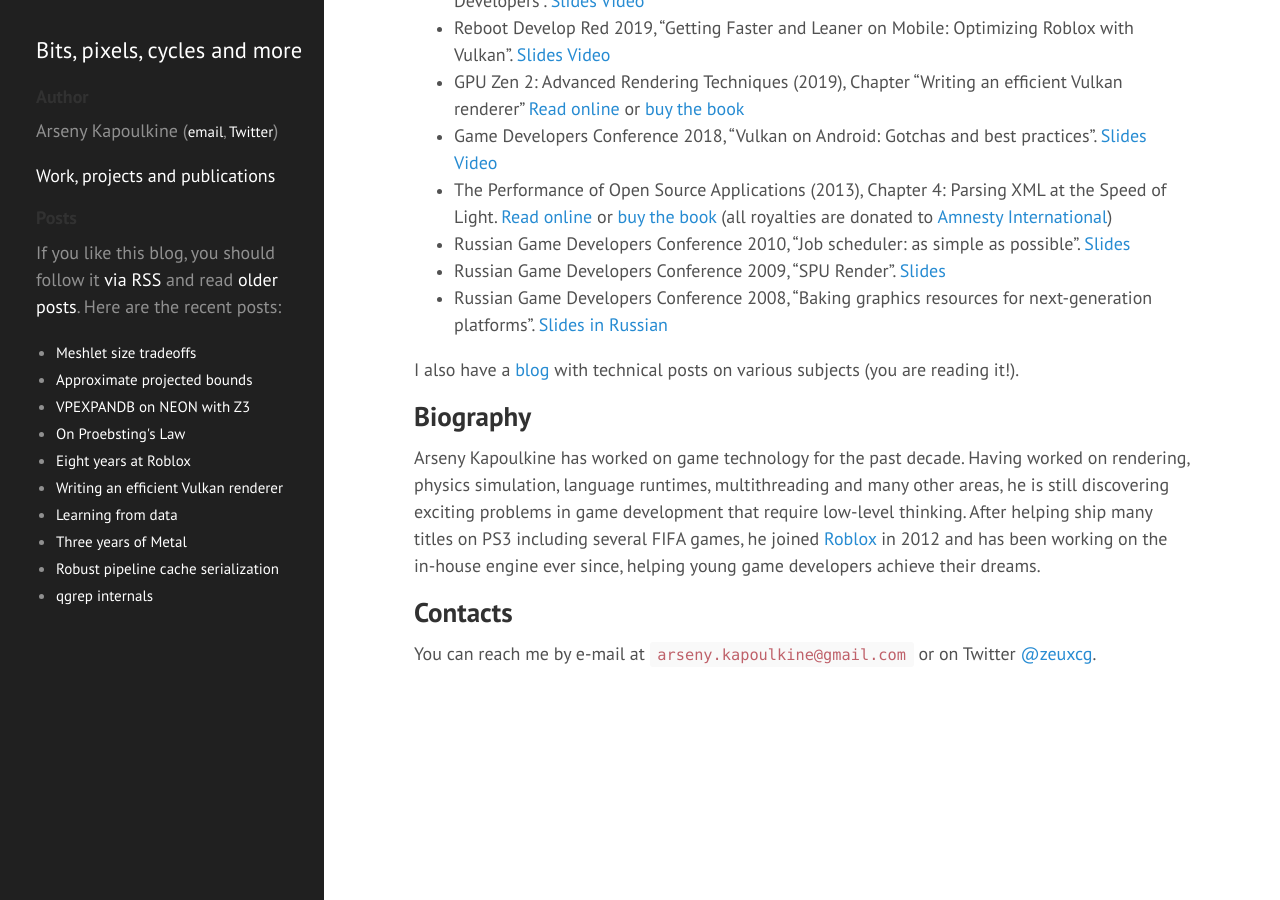
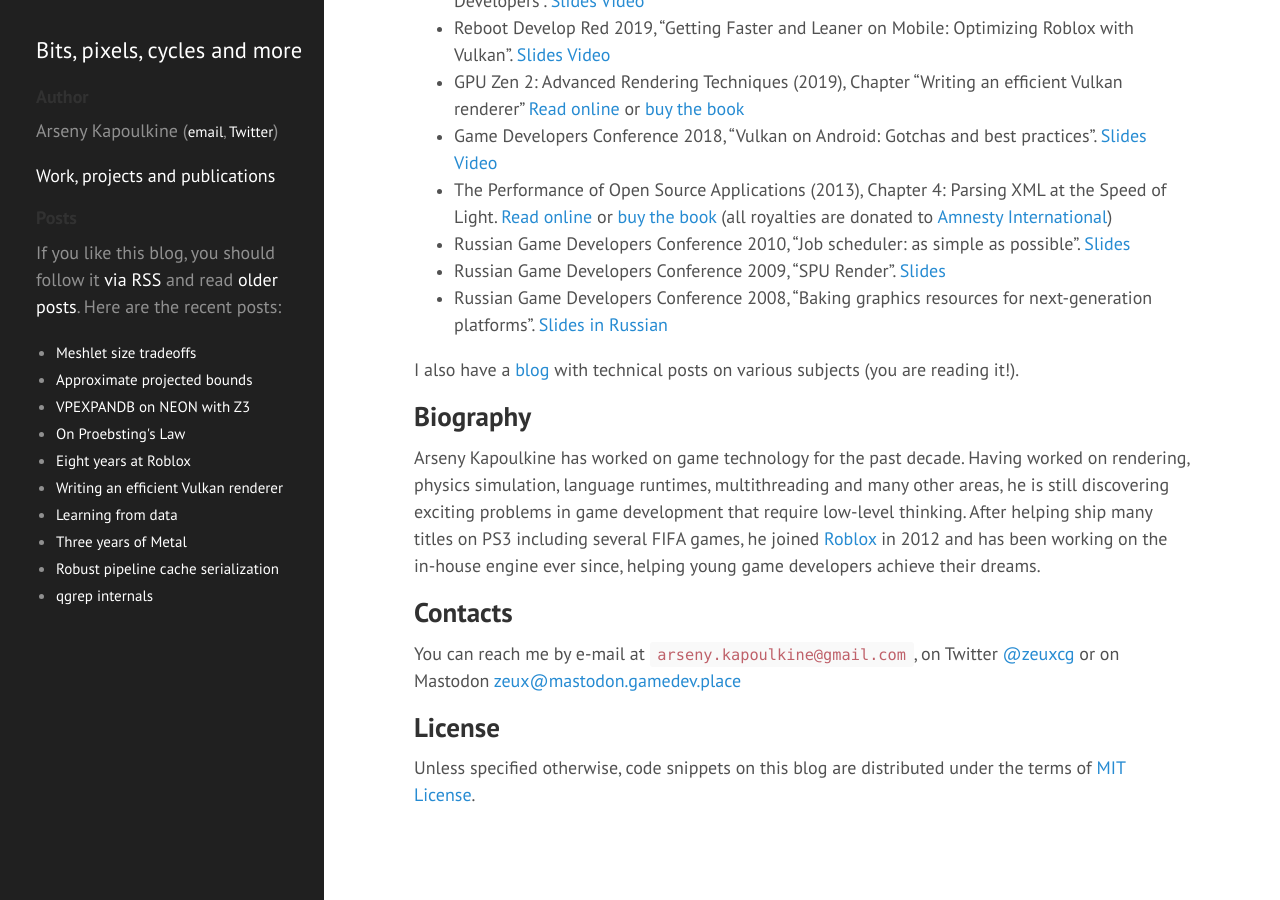
Before and after one commit to zeux/zeux.github.io, a Jekyll site: the page built from about.md, in a window 1280 px wide and 900 px high, scrolled down 1937 px. Built offline with Jekyll 4.4.1, drawn with Linux system fonts in a browser that asks for light colours.

Commit message:
Add license info for code snippets

```diff
--- a/about.md
+++ b/about.md
@@ -74,4 +74,9 @@ I also have a [blog](https://zeux.io) with technical posts on various subjects (
 Arseny Kapoulkine has worked on game technology for the past decade. Having worked on rendering, physics simulation, language runtimes, multithreading and many other areas, he is still discovering exciting problems in game development that require low-level thinking. After helping ship many titles on PS3 including several FIFA games, he joined [Roblox](https://corp.roblox.com/) in 2012 and has been working on the in-house engine ever since, helping young game developers achieve their dreams.
 
 ## Contacts
-You can reach me by e-mail at `arseny.kapoulkine@gmail.com` or on Twitter [@zeuxcg](https://twitter.com/zeuxcg).
+
+You can reach me by e-mail at `arseny.kapoulkine@gmail.com`, on Twitter [@zeuxcg](https://twitter.com/zeuxcg) or on Mastodon [zeux@mastodon.gamedev.place](https://mastodon.gamedev.place/@zeux)
+
+## License
+
+Unless specified otherwise, code snippets on this blog are distributed under the terms of [MIT License](https://opensource.org/licenses/MIT).
```
